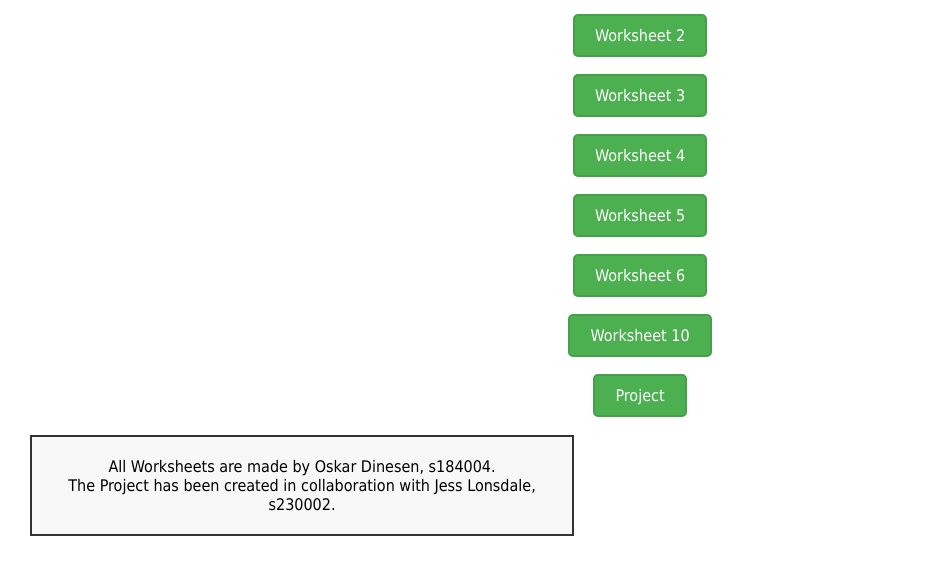
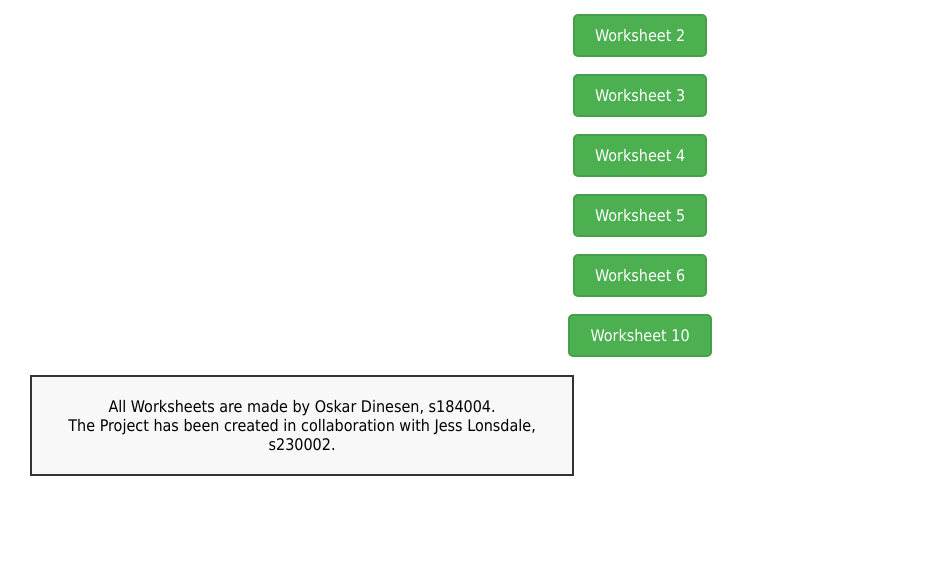
Before and after one commit to BilboBackend/ComputerGraphics, a plain HTML site: page index.html in a window 1280 px wide. Shown: the part 113-688 px from the top of the page, without its empty margins (0-940 px from the left). Drawn offline with Linux system fonts and the light colour scheme.

Commit message:
Removed project from page

```diff
--- a/index.html
+++ b/index.html
@@ -37,10 +37,6 @@
     <a href="W10/index.html"> Worksheet 10 </a>
   </div>
 
-  <div class="button-container">
-    <a href="space-sim.github.io/index.html"> Project </a>
-  </div>
-
   <div class="box-center">
   All Worksheets are made by Oskar Dinesen, s184004.
   <br>
```
